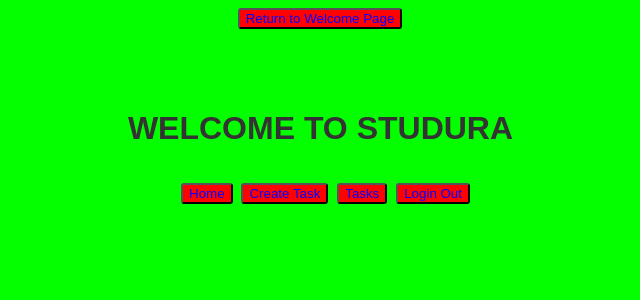
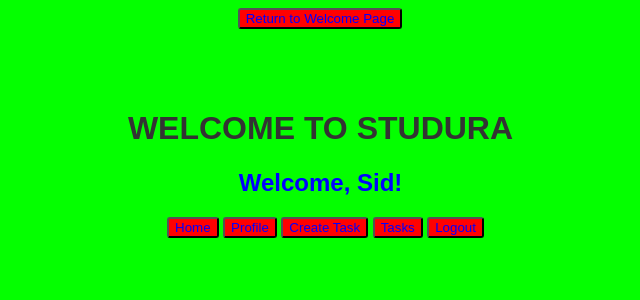
Before and after one commit to LarryNoData/Studura, a Flask app: page /home in a window 1280 px wide. Shown: the top 300 px of the page, without its empty margins (320-960 px from the left). Run offline with Flask 3, Linux system fonts and the light colour scheme; a user stored in the database is signed in.

Commit message:
personal login message and profile button now in home

```diff
--- a/app.py
+++ b/app.py
@@ -84,7 +84,7 @@ def delete_task(task_id):
     db.session.commit()
     return redirect('/home/tasks')
 
-@app.route('/profile/<username>')
+@app.route('/home/profile/<username>')
 def profile(username):
     return render_template('profile.html', username=username)
 
--- a/templates/home.html
+++ b/templates/home.html
@@ -1,25 +1,31 @@
 <!DOCTYPE HTML>
-
 <html>
 <head>
-
     <link rel="stylesheet" type="text/css" href="{{ url_for('static', filename='style.css') }}">
-
     <title>Demo Page</title>
-
 </head>
 
 <body>
-        <a href = '/'><button> Return to Welcome Page</button></a>
-        <div class = 'title_bar'>
-            <h1 class = 'STUDURA'> WELCOME TO STUDURA <h1>
+    <a href="/"><button>Return to Welcome Page</button></a>
+
+    <div class="title_bar">
+        <h1 class="STUDURA">WELCOME TO STUDURA</h1>
+
+        {% if current_user.is_authenticated %}
+            <h2 style="margin-top: 10px;">Welcome, {{ current_user.username }}!</h2>
+        {% endif %}
+
         <nav>
-                <a href = '/home'><button> Home </button></a>
-                <a href = '/home/createtask'><button> Create Task </button></a>
-                <a href = '/home/tasks'><button> Tasks </button></a>
-                <a href='/logout'><button>Login Out</button></a>
+            <a href="/home"><button>Home</button></a>
+            {% if current_user.is_authenticated %}
+                <a href="/profile/{{ current_user.username }}"><button>Profile</button></a>
+            {% else %}
+                <a href="/login"><button>Login</button></a>
+            {% endif %}
+            <a href="/home/createtask"><button>Create Task</button></a>
+            <a href="/home/tasks"><button>Tasks</button></a>
+            <a href="/logout"><button>Logout</button></a>
         </nav>
     </div>
-
-
 </body>
+</html>
--- a/templates/index.html
+++ b/templates/index.html
@@ -9,7 +9,6 @@
     <nav>
         <a href="/about"><button>About</button></a>
         <a href="/contact"><button>Contact</button></a>
-        <a href="/profile/Sid"><button>Profile</button></a>
         <a href='/register'><button>Register</button></a>
         <a href='/login'><button>Login In</button></a>
     </nav>
```
Lines whose indentation alone changed are shown as unchanged.
